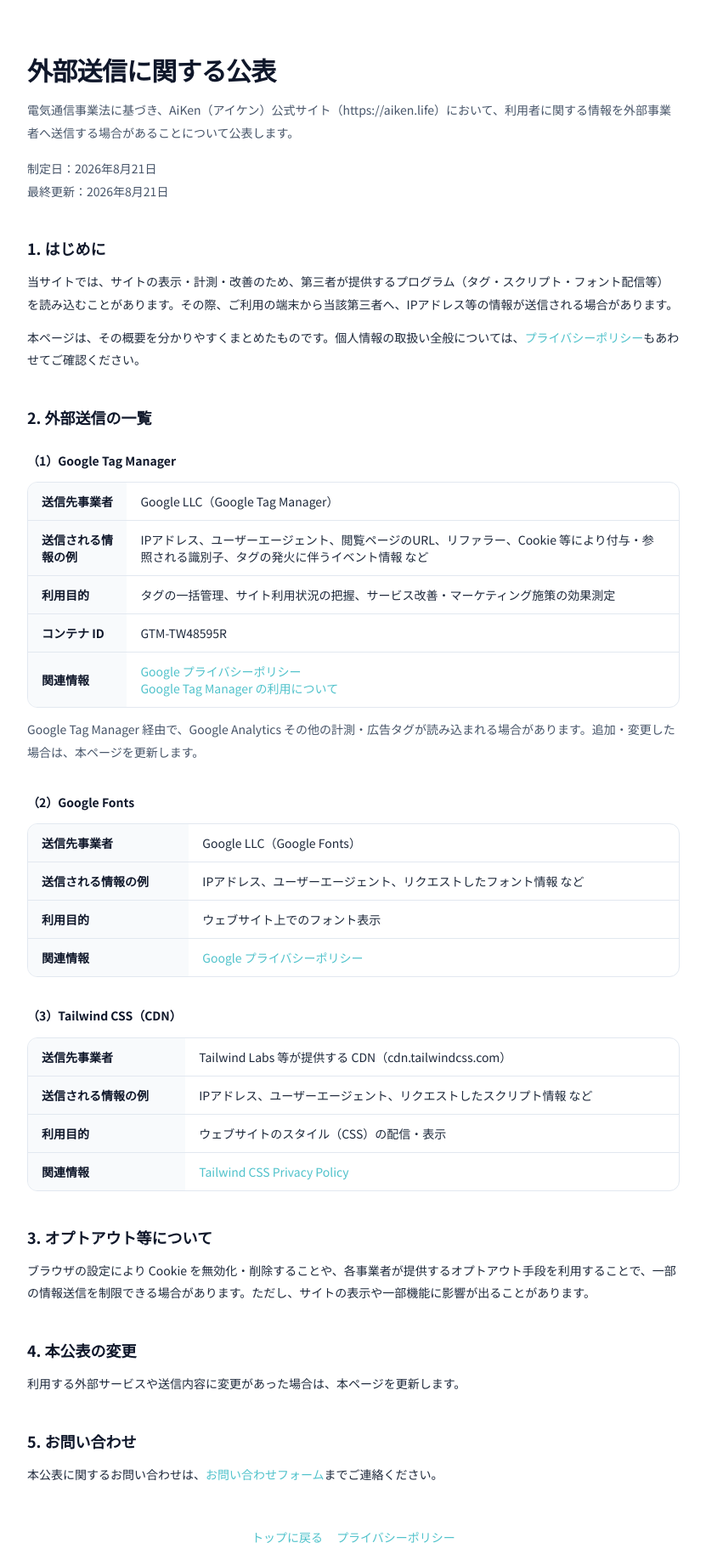
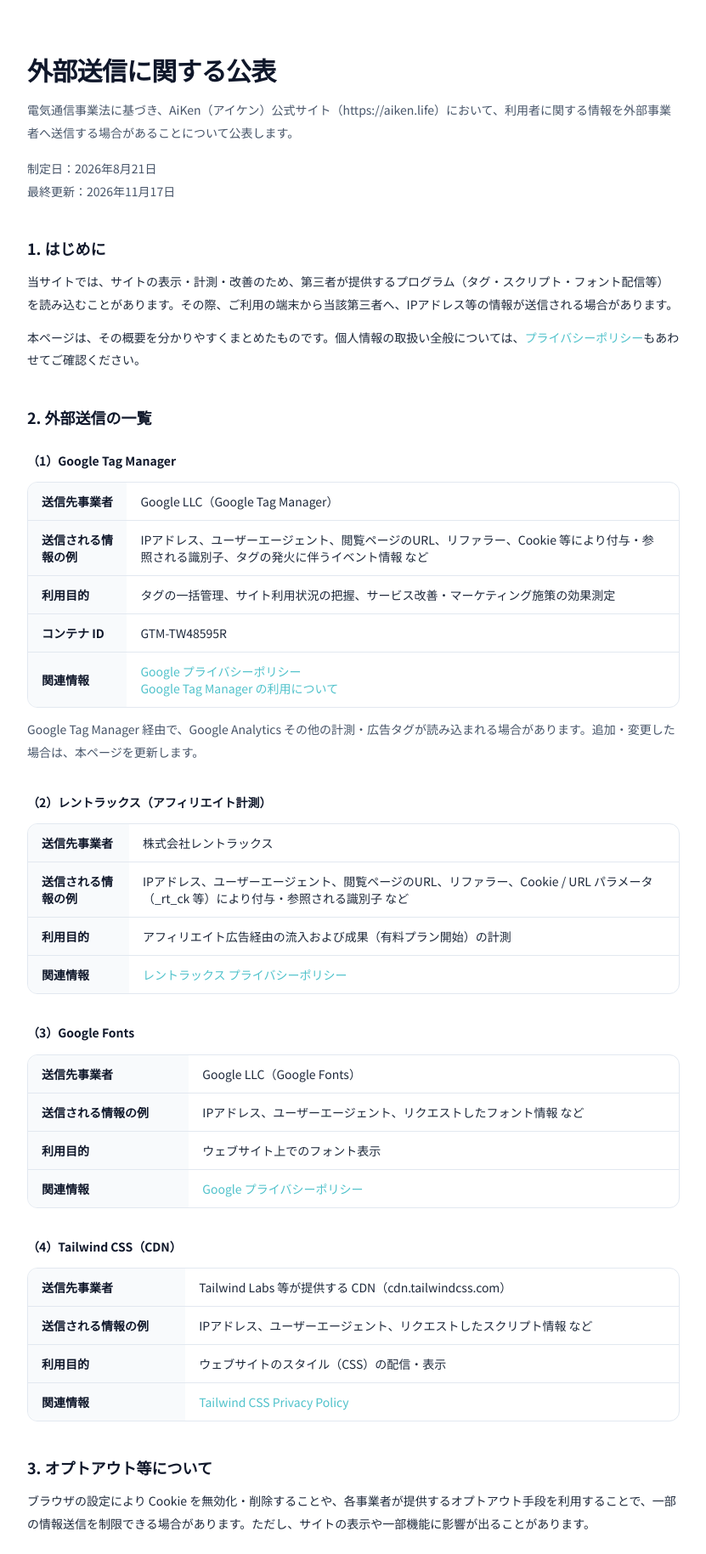
Before and after one commit to bluepeace/eiken-lp, a PHP site: page /external-transmission.php in a window 1280 px wide. Shown: the part 91-1920 px from the top of the page at 85% size, without its empty margins (224-1055 px from the left). Run offline with PHP 8.4, Linux system fonts and the light colour scheme; some libraries are stand-ins or nearby versions.

Commit message:
Add Rentracks ITP LP tags sitewide and document the affiliate tracking.
Co-authored-by: Cursor <cursoragent@cursor.com>

```diff
--- a/external-transmission.php
+++ b/external-transmission.php
@@ -15,7 +15,7 @@ include __DIR__ . '/includes/header.php';
   <div class="mx-auto max-w-3xl text-slate-800">
     <h1 id="external-heading" class="text-2xl font-bold tracking-tight text-slate-900 sm:text-3xl">外部送信に関する公表</h1>
     <p class="mt-4 text-sm leading-relaxed text-slate-600"><?php echo br_after_period('電気通信事業法に基づき、AiKen（アイケン）公式サイト（' . htmlspecialchars(SITE_URL, ENT_QUOTES, 'UTF-8') . '）において、利用者に関する情報を外部事業者へ送信する場合があることについて公表します。'); ?></p>
-    <p class="mt-4 text-sm text-slate-600">制定日：2026年8月21日<br>最終更新：2026年8月21日</p>
+    <p class="mt-4 text-sm text-slate-600">制定日：2026年8月21日<br>最終更新：2026年11月17日</p>
 
     <div class="mt-10 space-y-10 text-sm leading-relaxed">
       <section aria-labelledby="external-s1">
@@ -59,7 +59,31 @@ include __DIR__ . '/includes/header.php';
         </div>
         <p class="mt-3 text-slate-600">Google Tag Manager 経由で、Google Analytics その他の計測・広告タグが読み込まれる場合があります。追加・変更した場合は、本ページを更新します。</p>
 
-        <h3 class="mt-8 font-semibold text-slate-900">（2）Google Fonts</h3>
+        <h3 class="mt-8 font-semibold text-slate-900">（2）レントラックス（アフィリエイト計測）</h3>
+        <div class="mt-3 overflow-x-auto rounded-xl border border-slate-200">
+          <table class="w-full min-w-[280px] border-collapse text-left text-sm">
+            <tbody>
+              <tr class="border-b border-slate-200">
+                <th scope="row" class="w-[min(36%,10rem)] bg-slate-50 px-4 py-3 font-semibold text-slate-900">送信先事業者</th>
+                <td class="px-4 py-3">株式会社レントラックス</td>
+              </tr>
+              <tr class="border-b border-slate-200">
+                <th scope="row" class="bg-slate-50 px-4 py-3 font-semibold text-slate-900">送信される情報の例</th>
+                <td class="px-4 py-3">IPアドレス、ユーザーエージェント、閲覧ページのURL、リファラー、Cookie / URL パラメータ（_rt_ck 等）により付与・参照される識別子 など</td>
+              </tr>
+              <tr class="border-b border-slate-200">
+                <th scope="row" class="bg-slate-50 px-4 py-3 font-semibold text-slate-900">利用目的</th>
+                <td class="px-4 py-3">アフィリエイト広告経由の流入および成果（有料プラン開始）の計測</td>
+              </tr>
+              <tr>
+                <th scope="row" class="bg-slate-50 px-4 py-3 font-semibold text-slate-900">関連情報</th>
+                <td class="px-4 py-3"><a class="text-[#50c2cb] underline-offset-2 hover:underline" href="https://www.rentracks.co.jp/privacy/" rel="noopener noreferrer" target="_blank">レントラックス プライバシーポリシー</a></td>
+              </tr>
+            </tbody>
+          </table>
+        </div>
+
+        <h3 class="mt-8 font-semibold text-slate-900">（3）Google Fonts</h3>
         <div class="mt-3 overflow-x-auto rounded-xl border border-slate-200">
           <table class="w-full min-w-[280px] border-collapse text-left text-sm">
             <tbody>
@@ -83,7 +107,7 @@ include __DIR__ . '/includes/header.php';
           </table>
         </div>
 
-        <h3 class="mt-8 font-semibold text-slate-900">（3）Tailwind CSS（CDN）</h3>
+        <h3 class="mt-8 font-semibold text-slate-900">（4）Tailwind CSS（CDN）</h3>
         <div class="mt-3 overflow-x-auto rounded-xl border border-slate-200">
           <table class="w-full min-w-[280px] border-collapse text-left text-sm">
             <tbody>
--- a/includes/footer.php
+++ b/includes/footer.php
@@ -165,6 +165,27 @@ include __DIR__ . '/breadcrumbs.php';
   </div>
 </footer>
 </div>
+<?php /* Rentracks ITP LPタグ：全ページ共通（アフィリエイト流入の Cookie 計測） */ ?>
+<script type="text/javascript">
+(function(callback){
+var script = document.createElement("script");
+script.type = "text/javascript";
+script.src = "https://www.rentracks.jp/js/itp/rt.track.js?t=" + (new Date()).getTime();
+if ( script.readyState ) {
+script.onreadystatechange = function() {
+if ( script.readyState === "loaded" || script.readyState === "complete" ) {
+script.onreadystatechange = null;
+callback();
+}
+};
+} else {
+script.onload = function() {
+callback();
+};
+}
+document.getElementsByTagName("head")[0].appendChild(script);
+}(function(){}));
+</script>
 <script>
 /*
  * 外部からの流入元（?pid=instagram など）をアプリへのリンクに引き継ぐ。
@@ -172,41 +193,75 @@ include __DIR__ . '/breadcrumbs.php';
  * 流入元があれば先頭の lp を置き換えて instagram_{ページ}_{級}_{位置} にする。
  * 流入元は aiken.life のクッキーに30日保存（app 側の保持期間に合わせる）。
  * 形式は app 側（lib/signup-attribution.ts）と同じく英数字・_・- のみ、全体64文字以内。
+ *
+ * あわせてレントラックス ITP の _rt_ck を app.aiken.life へ引き継ぐ
+ * （LP とサンクスが別ホストでも成果計測できるようにする）。
  */
 (function () {
   var COOKIE = 'aiken_lp_src';
+  var RT_COOKIE = 'aiken_rt_ck';
   var MAX_AGE = 60 * 60 * 24 * 30;
   var APP_ORIGIN = <?php echo json_encode(parse_url(APP_URL, PHP_URL_SCHEME) . '://' . parse_url(APP_URL, PHP_URL_HOST)); ?>;
+  var secure = location.protocol === 'https:' ? '; Secure' : '';
 
   function clean(v) {
     v = (v || '').trim().slice(0, 30);
     return /^[A-Za-z0-9_-]+$/.test(v) && v.toLowerCase().indexOf('lp_') !== 0 && v.toLowerCase() !== 'lp' ? v : '';
   }
 
+  function cleanRtCk(v) {
+    v = (v || '').trim().slice(0, 200);
+    return /^[A-Za-z0-9._-]+$/.test(v) ? v : '';
+  }
+
+  function readCookie(name) {
+    var m = document.cookie.match(new RegExp('(?:^|; )' + name + '=([^;]*)'));
+    if (!m) return '';
+    try {
+      return decodeURIComponent(m[1]);
+    } catch (e) {
+      return '';
+    }
+  }
+
   var src = '';
+  var rtCk = '';
   try {
     var q = new URLSearchParams(location.search);
     src = clean(q.get('pid') || q.get('p'));
     if (src) {
-      document.cookie = COOKIE + '=' + encodeURIComponent(src) + '; path=/; max-age=' + MAX_AGE + '; SameSite=Lax' + (location.protocol === 'https:' ? '; Secure' : '');
+      document.cookie = COOKIE + '=' + encodeURIComponent(src) + '; path=/; max-age=' + MAX_AGE + '; SameSite=Lax' + secure;
     } else {
-      var m = document.cookie.match(new RegExp('(?:^|; )' + COOKIE + '=([^;]*)'));
-      if (m) src = clean(decodeURIComponent(m[1]));
+      src = clean(readCookie(COOKIE));
+    }
+
+    rtCk = cleanRtCk(q.get('_rt_ck'));
+    if (rtCk) {
+      document.cookie = RT_COOKIE + '=' + encodeURIComponent(rtCk) + '; path=/; max-age=' + MAX_AGE + '; SameSite=Lax' + secure;
+    } else {
+      rtCk = cleanRtCk(readCookie(RT_COOKIE));
     }
   } catch (e) {
     src = '';
+    rtCk = '';
   }
-  if (!src) return;
+  if (!src && !rtCk) return;
 
   var links = document.querySelectorAll('a[href^="' + APP_ORIGIN + '"]');
   for (var i = 0; i < links.length; i++) {
     try {
       var url = new URL(links[i].href);
-      var pid = url.searchParams.get('pid') || '';
-      if (pid.indexOf('lp_') !== 0) continue;
-      // 64文字を超えるときは、ボタン位置ではなく流入元の側を短くする
-      var rest = pid.slice(2);
-      url.searchParams.set('pid', src.slice(0, Math.max(1, 64 - rest.length)) + rest);
+      if (src) {
+        var pid = url.searchParams.get('pid') || '';
+        if (pid.indexOf('lp_') === 0) {
+          // 64文字を超えるときは、ボタン位置ではなく流入元の側を短くする
+          var rest = pid.slice(2);
+          url.searchParams.set('pid', src.slice(0, Math.max(1, 64 - rest.length)) + rest);
+        }
+      }
+      if (rtCk && !url.searchParams.get('_rt_ck')) {
+        url.searchParams.set('_rt_ck', rtCk);
+      }
       links[i].href = url.toString();
     } catch (e) {}
   }
```
Also changed, not shown: privacy.php (+8 -1 lines).
